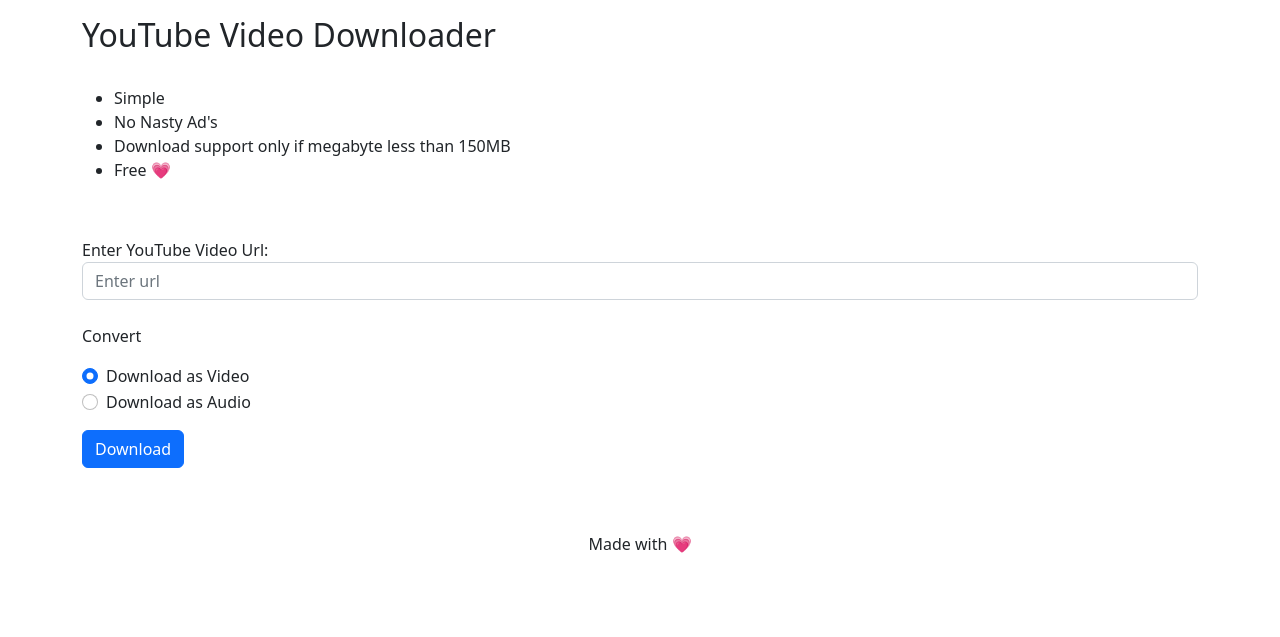
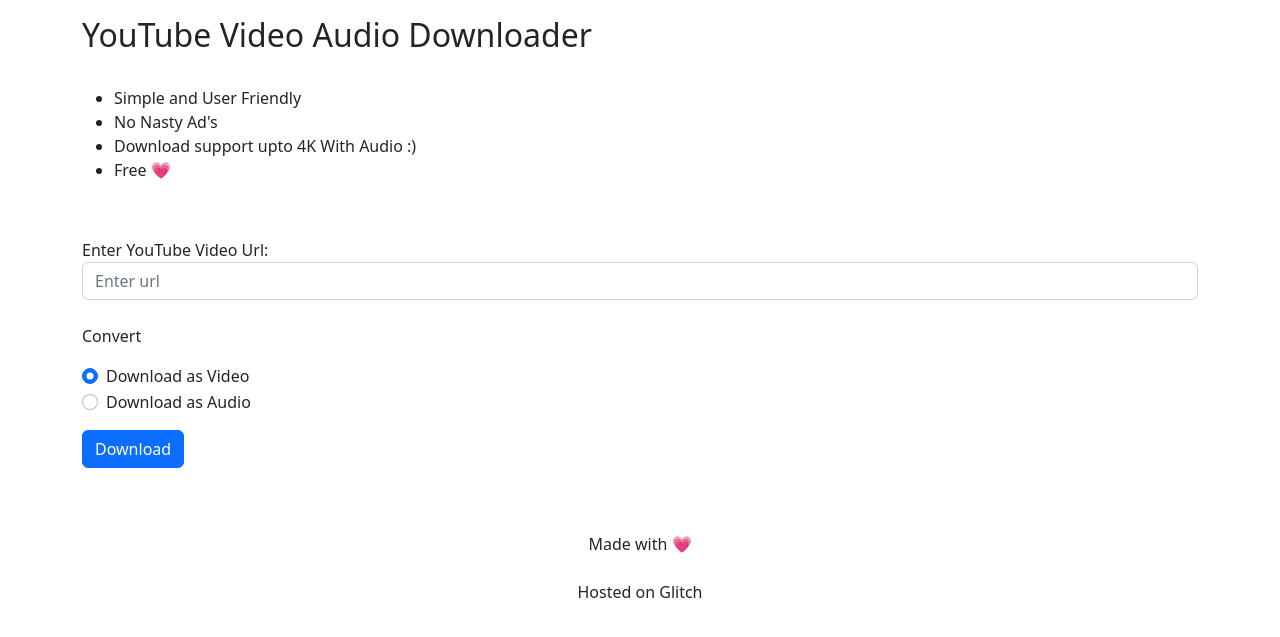
Before and after one commit to mukeshraja0998/Youtube-Video-Downloader, a Flask app: template templates/index.html in a window 1280 px wide. Shown: the top 637 px of the page. Run offline with Flask 3, Linux system fonts and the light colour scheme; the template is opened without the code that fills it, so the values that code supplies are empty.

Commit message:
New Features

```diff
--- a/app.py
+++ b/app.py
@@ -17,12 +17,16 @@
 
 @app.route("/")
 def index():
-    clearEnv(os.path.join(app.root_path, 'downloads/'))
-    clearEnv(os.path.join(app.root_path))
+    if not os.path.exists('/tmp/mukesh/'):
+        os.makedirs('/tmp/mukesh/')
+    clearEnv(os.path.join('/tmp/mukesh'))
     return render_template('index.html')
 
 @app.route("/next_page", methods=["GET","POST"])
 def next_page():
+    if not os.path.exists('/tmp/mukesh/'):
+        os.makedirs('/tmp/mukesh/')
+    clearEnv(os.path.join('/tmp/mukesh'))
     validateVideoUrl = (r'(https?://)?(www\.)?''(youtube|youtu|youtube-nocookie)\.(com|be)/''(watch\?v=|embed/|v/|.+\?v=)?([^&=%\?]{11})')
     session['url']=request.form["video_url"]
     session['optradio']=request.form["optradio"]
@@ -58,7 +62,7 @@
                 pass
         for i,b in url_filter.itag_index.items():
             temp=[]
-            if(int(b.filesize_mb<150)):
+            if(int(b.filesize_mb<5000)):
                 temp.append(b.resolution)
                 temp.append(b.filesize_mb)
                 temp.append(b.fps)
@@ -96,6 +100,7 @@
 @app.route("/download", methods=["GET","POST"])
 def download():
     try:
+        clearEnv(os.path.join('/tmp/mukesh'))
         buffer = BytesIO()
         if(session['url']):
             url=None
@@ -111,6 +116,7 @@
                     print(e)
                     pass
         else:
+            clearEnv(os.path.join('/tmp/mukesh'))
             return render_template('index.html',mesage = "Dear user, please enter correct Youtube URL")
 
 
@@ -136,8 +142,7 @@
         elif(session['optradio']=="option1"): #Video
             session['id1']=request.form["hiddenValueToRoute"]
             # To download audio in app.rootpath
-            clearEnv(os.path.join(app.root_path, 'downloads/'))
-            clearEnv(os.path.join(app.root_path))
+            clearEnv(os.path.join('/tmp/mukesh'))
             downloadAudio(session['url'])
 
             video=None
@@ -145,22 +150,22 @@
             while video is None:
                 session['count']+=1
                 try:
-                    video = url.streams.get_by_itag(int(session['id1'])).download(filename='video.mp4')
+                    output_path = os.path.join('/tmp/mukesh', "video" + '.' + "mp4")
+                    video = url.streams.get_by_itag(int(session['id1'])).download(filename=output_path)
                 except Exception as e:
                     if(session['count']>=10):
                         break
                     print(e)
                     pass
-            # To download Video in app.rootpath
-            video = ffmpeg.input(app.root_path+'/video.mp4')
             # Merge audio and video
-            audio = ffmpeg.input(app.root_path+'/audio.mp3')
-            video = ffmpeg.input(app.root_path+'/video.mp4')
+            audio = ffmpeg.input('/tmp/mukesh/'+'audio.mp3')
+            video = ffmpeg.input('/tmp/mukesh/'+'video.mp4')
             session['title']=str(url.streams[0].title).replace('/','')
-            path=os.path.join(app.root_path, 'downloads/'+session['title']+".mp4")
-            ffmpeg.output(audio, video, path, codec='copy').run()
+            path=os.path.join('/tmp', 'mukesh/'+session['title']+".mp4")
+            ffmpeg.output(audio, video, path, codec='copy').run(overwrite_output=True, cmd=r'/tmp/mukesh/ffmpeg-6.1-amd64-static')
             return send_file(path, as_attachment=True)
     except Exception as e:
+        clearEnv(os.path.join('/tmp/mukesh'))
         mesage="Dear user,Please reload server is busy"
         print(e)
         return render_template('index.html',mesage = mesage)
@@ -222,10 +227,10 @@
                     video=yt.streams.filter(res='360p').first().download(filename='video.mp4')
                     tempName='360p'
     print('Video Completed BitRate found :'+tempName)
-    audio = ffmpeg.input(app.root_path+'/audio.mp3')
-    video = ffmpeg.input(app.root_path+'/video.mp4')
+    audio = ffmpeg.input('/tmp'+'/audio.mp3')
+    video = ffmpeg.input('/tmp'+'/video.mp4')
     session['title']=str(yt.streams[0].title).replace('/','')
-    path=os.path.join(app.root_path, 'static/downloads/')
+    path=os.path.join('/tmp', 'static/downloads/')
     #print(path)
     ffmpeg.output(audio, video, path+session['title']+".mp4", codec='copy').run()
     print('Video Completed BitRate Downloaded :'+tempName)
@@ -249,20 +254,21 @@
         print(e)
     #print(yt.streams)
     tempName=''
+    output_path = os.path.join('/tmp/mukesh', "audio" + '.' + "mp3")
     try:
-        audio=yt.streams.filter(abr='128kbps', progressive=False).first().download(filename='audio.mp3')
+        audio=yt.streams.filter(abr='128kbps', progressive=False).first().download(filename=output_path)
         tempName='128kbps'
     except:
         try:
-            audio=yt.streams.filter(abr='70kbps', progressive=False).first().download(filename='audio.mp3')
+            audio=yt.streams.filter(abr='70kbps', progressive=False).first().download(filename=output_path)
             tempName='70kbps'
         except:
             try:
-                audio=yt.streams.filter(abr='50kbps', progressive=False).first().download(filename='audio.mp3')
+                audio=yt.streams.filter(abr='50kbps', progressive=False).first().download(filename=output_path)
                 tempName='50kbps'
             except:
                     pass
-    audio = ffmpeg.input(app.root_path+'/audio.mp3')
+    #audio = ffmpeg.input('/tmp'+'/audio.mp3')
     print('Audio Completed BitRate found : '+tempName)
 
 
--- a/templates/index.html
+++ b/templates/index.html
@@ -16,12 +16,12 @@
 
 <body>
     <div class="container mt-3">
-        <h2>YouTube Video Downloader</h2>
+        <h2>YouTube Video Audio Downloader</h2>
         <br>
         <ul>
-            <li>Simple</li>
+            <li>Simple and User Friendly</li>
             <li>No Nasty Ad's</li>
-            <li>Download support only if megabyte less than 150MB</li>
+            <li>Download support upto 4K With Audio :)</li>
             <li>Free &#128151;</li>
         </ul>
         <br>
@@ -57,7 +57,11 @@
     <footer class="text-center">
         <div class="wrap copyright">
             Made with &#128151;
+        </div><br>
+        <div class="wrap copyright">
+            Hosted on Glitch
         </div>
+
     </footer>
 </body>
 
```
